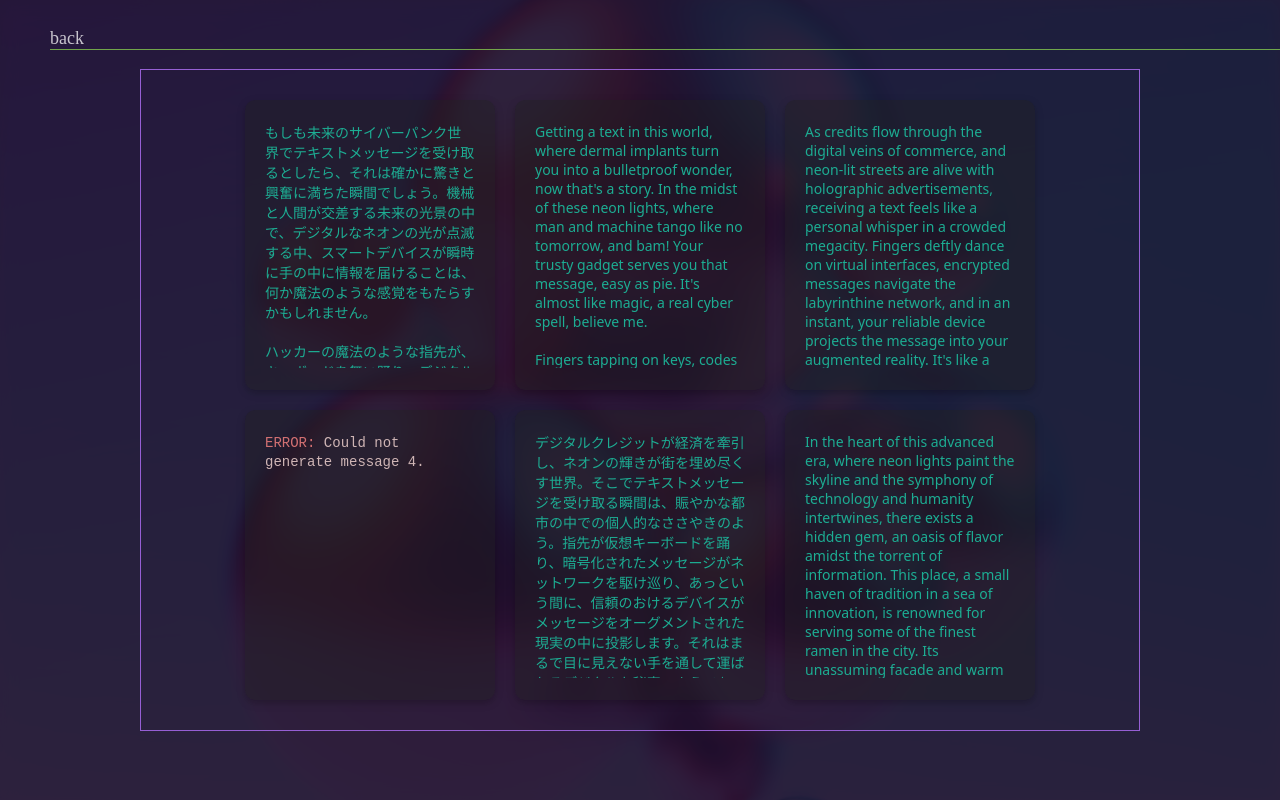
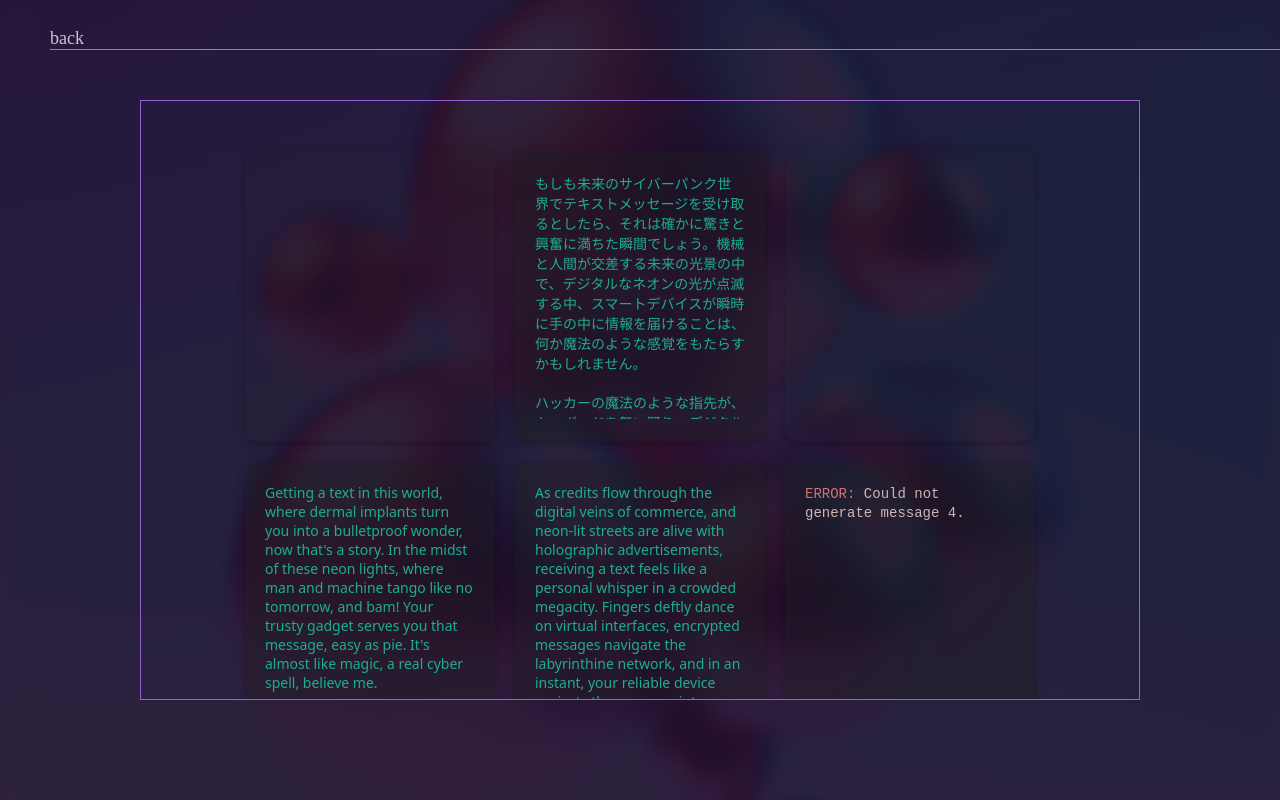
Before and after one commit to matiasecharri/2the_top, a plain HTML site: page Dom/04_DOM/dom.html in a window 1280 px wide. Shown: the top 800 px of the page. Drawn offline with Linux system fonts and the light colour scheme; a web font is replaced by a local one.

Commit message:
styling fixes

```diff
--- a/Dom/00_DOM_NAV/stylenav.css
+++ b/Dom/00_DOM_NAV/stylenav.css
@@ -55,6 +55,7 @@
 }
 a {
   padding: 10px;
+  letter-spacing: -0.1rem;
   background-color: var(--color1);
   border: 1px solid rgba(255, 255, 255, 0.202);
   font-family: var(--font1);
--- a/Dom/04_DOM/dom.html
+++ b/Dom/04_DOM/dom.html
@@ -24,9 +24,18 @@
       class="link-dom"
       >back</a
     >
-    <main id="main" class="main"></main>
+    <div class="mainContainer">
+      <main id="main" class="main"></main>
+    </div>
     <template id="templateCard">
       <div class="cardX">
+        <div class="textContainer">
+          <p></p>
+        </div>
+      </div>
+    </template>
+    <template id="templateCard2">
+      <div class="cardX2">
         <div class="textContainer">
           <p></p>
         </div>
--- a/Dom/04_DOM/dom4.js
+++ b/Dom/04_DOM/dom4.js
@@ -40,3 +40,41 @@ $main.appendChild($fragment);
 if ($main.lastElementChild.querySelector("div p")) {
   $main.removeChild($main.lastElementChild);
 }
+
+// ⚡70-71. DOM 10 - Modifying elements
+
+//----------POSSIBLE INSERTIONS:
+//inserAdjacentElement(position, el)
+//inserAdjacentHTML(position, el)
+//inserAdjacentText(position, el)
+
+//----------POSSIBLE POSITIONS:
+//beforebegin (hermano anterior)
+//afterbegin (primer hijo)
+//beforeend (ultimo hijo)
+//afterend (hermano siguiente)
+
+$main.querySelector(".cardX:nth-of-type(1)").insertAdjacentHTML(
+  "beforebegin",
+  `<div class="cardX2">
+  <div class="textContainer">
+    <p></p>
+  </div>
+</div>`
+);
+$main.querySelector(".cardX").insertAdjacentHTML(
+  "afterend",
+  `<div class="cardX2">
+  <div class="textContainer">
+    <p></p>
+  </div>
+</div>`
+);
+$main.insertAdjacentHTML(
+  "beforeend",
+  `<div class="cardX2">
+  <div class="textContainer">
+    <p></p>
+  </div>
+</div>`
+);
--- a/Dom/04_DOM/style4.css
+++ b/Dom/04_DOM/style4.css
@@ -82,20 +82,29 @@ body {
   border-bottom: 1px solid var(--color2);
 }
 
+.mainContainer {
+  z-index: 1;
+  max-width: 1000px;
+  transition: 0.5s ease-in-out;
+  height: 75vh;
+  overflow-y: scroll;
+  border: 1px solid var(--color3);
+  -webkit-transition: 0.5s ease-in-out;
+  -moz-transition: 0.5s ease-in-out;
+  -ms-transition: 0.5s ease-in-out;
+  -o-transition: 0.5s ease-in-out;
+}
 main {
-  max-width: 1000px;
   margin: 0 auto;
   z-index: 2;
-  border: 1px solid var(--color3);
   display: flex;
   flex-wrap: wrap;
   align-items: center;
   justify-content: center;
   align-content: center;
   transition: 0.8s ease-in-out;
-  min-height: 80vh;
+  overflow-y: scroll;
   gap: 20px;
-  padding: 40px 10px;
   padding-top: 30px !important;
   padding-bottom: 30px !important;
   margin-top: 20px !important;
@@ -113,14 +122,28 @@ main {
   box-shadow: rgba(0, 0, 0, 0.24) 0px 3px 8px;
 }
 
-
-.highlight{
-  color:rgba(229, 121, 121, 0.907);
+.cardX2 {
+  width: 250px;
+  height: 290px;
+  background-color: #2a28281d;
+  display: flex;
+  justify-content: center;
+  align-items: center;
+  border-radius: 10px;
+  box-shadow: rgba(0, 0, 0, 0.24) 0px 3px 8px;
 }
-.highlight::selection{
-  color:rgb(205, 205, 29);
+.cardX2 p {
+  font-size: 14px;
+  font-family: var(--font2);
+  color: rgb(29, 173, 147);
 }
 
+.highlight {
+  color: rgba(229, 121, 121, 0.907);
+}
+.highlight::selection {
+  color: rgb(205, 205, 29);
+}
 
 .textContainer {
   width: 100%;
@@ -156,7 +179,7 @@ main {
 }
 
 @media (width < 1300px) {
-  main {
+  .mainContainer {
     width: 85%;
   }
   main p {
@@ -207,3 +230,17 @@ main {
 .error2::selection {
   user-select: none;
 }
+
+.mainContainer::-webkit-scrollbar-thumb {
+  height: 2px !important;
+  width: 10px !important;
+  color: rgba(255, 0, 0, 0);
+  background-color: rgba(255, 0, 0, 0);
+}
+
+.mainContainer::-webkit-scrollbar{
+  height: 0px !important;
+  width: 0px !important;
+  color: rgba(255, 0, 0, 0);
+  background-color: rgba(255, 0, 0, 0);
+}
```
